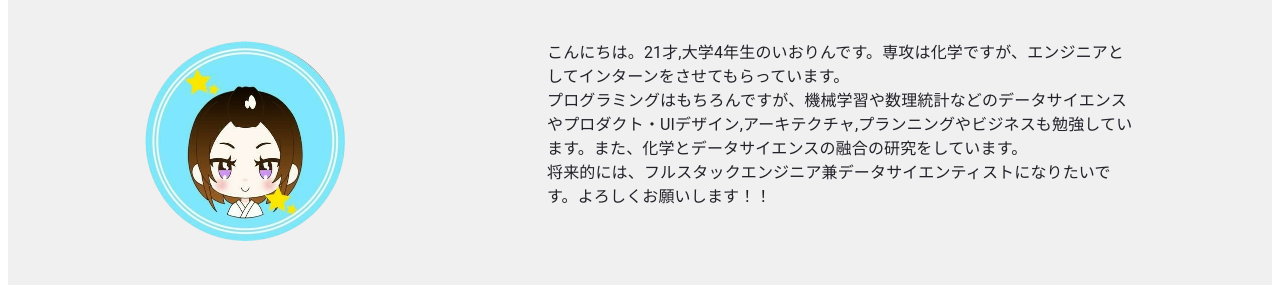
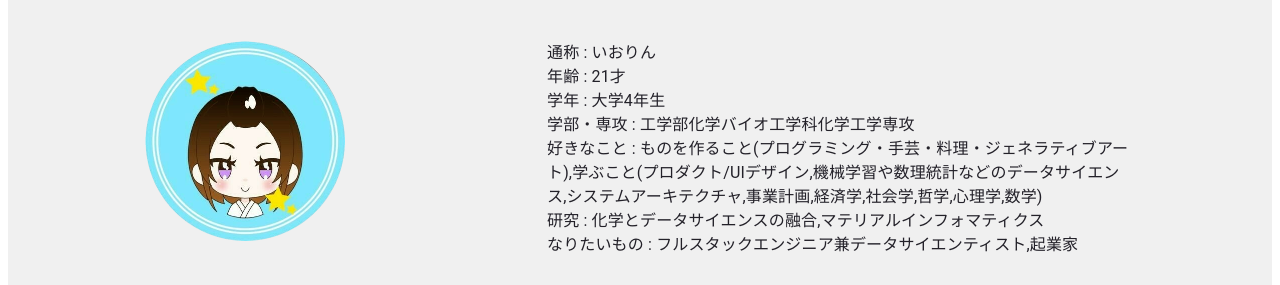
Before and after one commit to Io-Saito/gatsby-site2, a Gatsby site: page / in a window 1280 px wide. Shown: the part 370-655 px from the top of the page. Built offline with nearby package versions, Linux system fonts and the light colour scheme; Gatsby itself is replaced by a stand-in of ours.

Commit message:
update feathers

```diff
--- a/src/components/NavBar.js
+++ b/src/components/NavBar.js
@@ -39,7 +39,7 @@ const useStyles = makeStyles((theme) => ({
   },
   mobile: {
     backgroundColor: '#0a6788',
-  visibility: 'hidden'
+    visibility: 'hidden'
   }
 }));
 
@@ -59,7 +59,7 @@ const CustomizedTabs= (props) => {
         <StyledTabs value={props}  aria-label="styled tabs example">
           {StyledTabList}
         </StyledTabs>
-        <Typography className={classes.padding} />
+        <Typography  />
         </Grid>
       </div>
   );
--- a/src/pages/feathers.js
+++ b/src/pages/feathers.js
@@ -11,7 +11,7 @@ const FeatherPage = () => {
             <img src={icon} alt="img" width="200" ></img>
           </Grid>
           <Grid item sm={6}>
-            <Typography paragraph>こんにちは。21才,大学4年生のいおりんです。専攻は化学ですが、エンジニアとしてインターンをさせてもらっています。<br/>プログラミングはもちろんですが、機械学習や数理統計などのデータサイエンスやプロダクト・UIデザイン,アーキテクチャ,プランニングやビジネスも勉強しています。また、化学とデータサイエンスの融合の研究をしています。<br/>将来的には、フルスタックエンジニア兼データサイエンティストになりたいです。よろしくお願いします！！</Typography>
+            <Typography paragraph>通称 : いおりん<br/>年齢 : 21才<br/>学年 : 大学4年生<br/>学部・専攻 : 工学部化学バイオ工学科化学工学専攻 <br/> 好きなこと : ものを作ること(プログラミング・手芸・料理・ジェネラティブアート),学ぶこと(プロダクト/UIデザイン,機械学習や数理統計などのデータサイエンス,システムアーキテクチャ,事業計画,経済学,社会学,哲学,心理学,数学)<br/>研究 : 化学とデータサイエンスの融合,マテリアルインフォマティクス<br/>なりたいもの : フルスタックエンジニア兼データサイエンティスト,起業家 </Typography>
           </Grid>
         </Grid>
     </div>
--- a/src/pages/index.js
+++ b/src/pages/index.js
@@ -34,9 +34,9 @@ const pageStyles = {
 const pageStylesMobile={
   color: "#232129",
   backgroundColor: "#f0f0f0",
-  Width: "95%",
-  paddingRight: "3%",
-  paddingLeft: "3%",
+  Width: "100%",
+  paddingRight: "2%",
+  paddingLeft: "2%",
   fontFamily: 'quicksand'
 }
 
```
